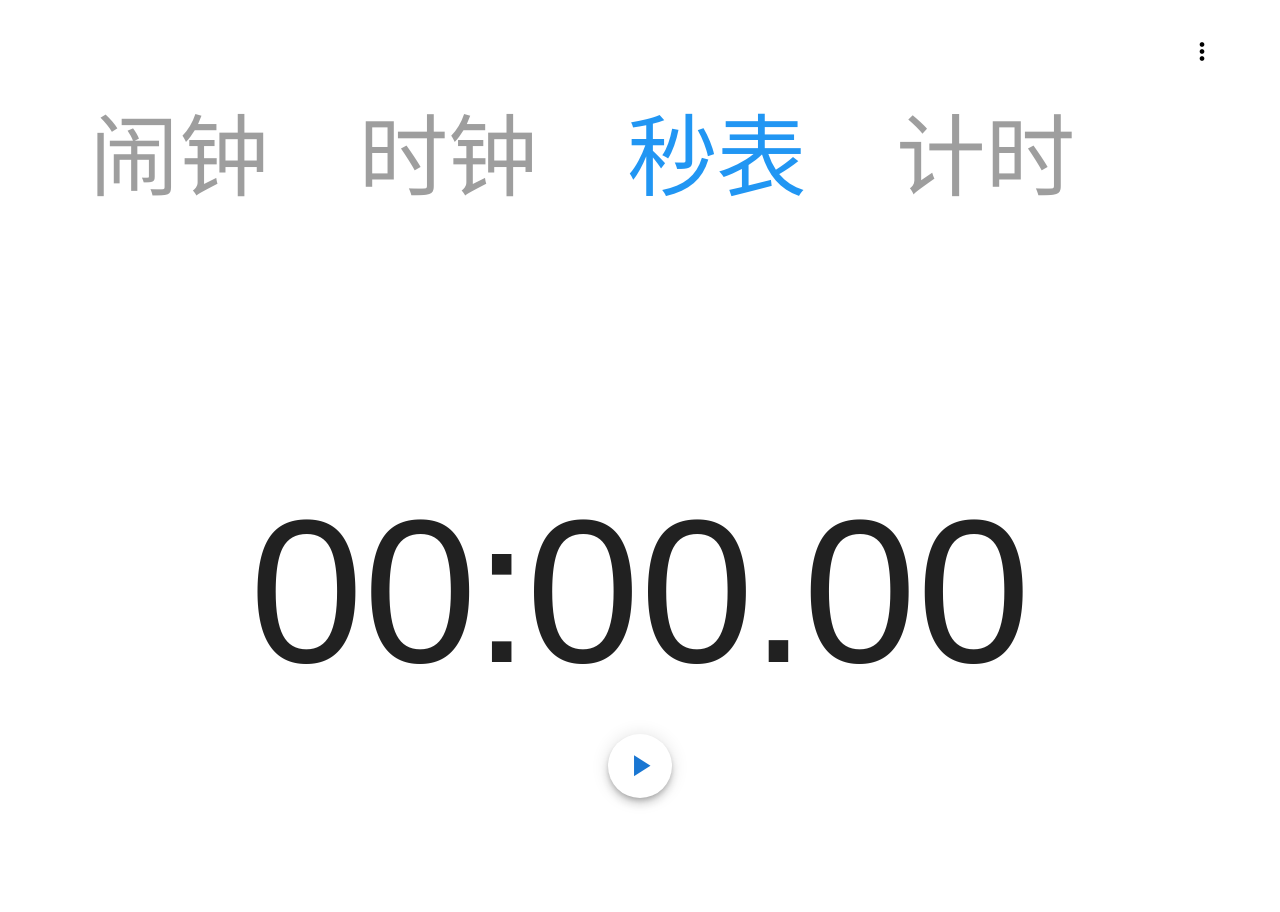
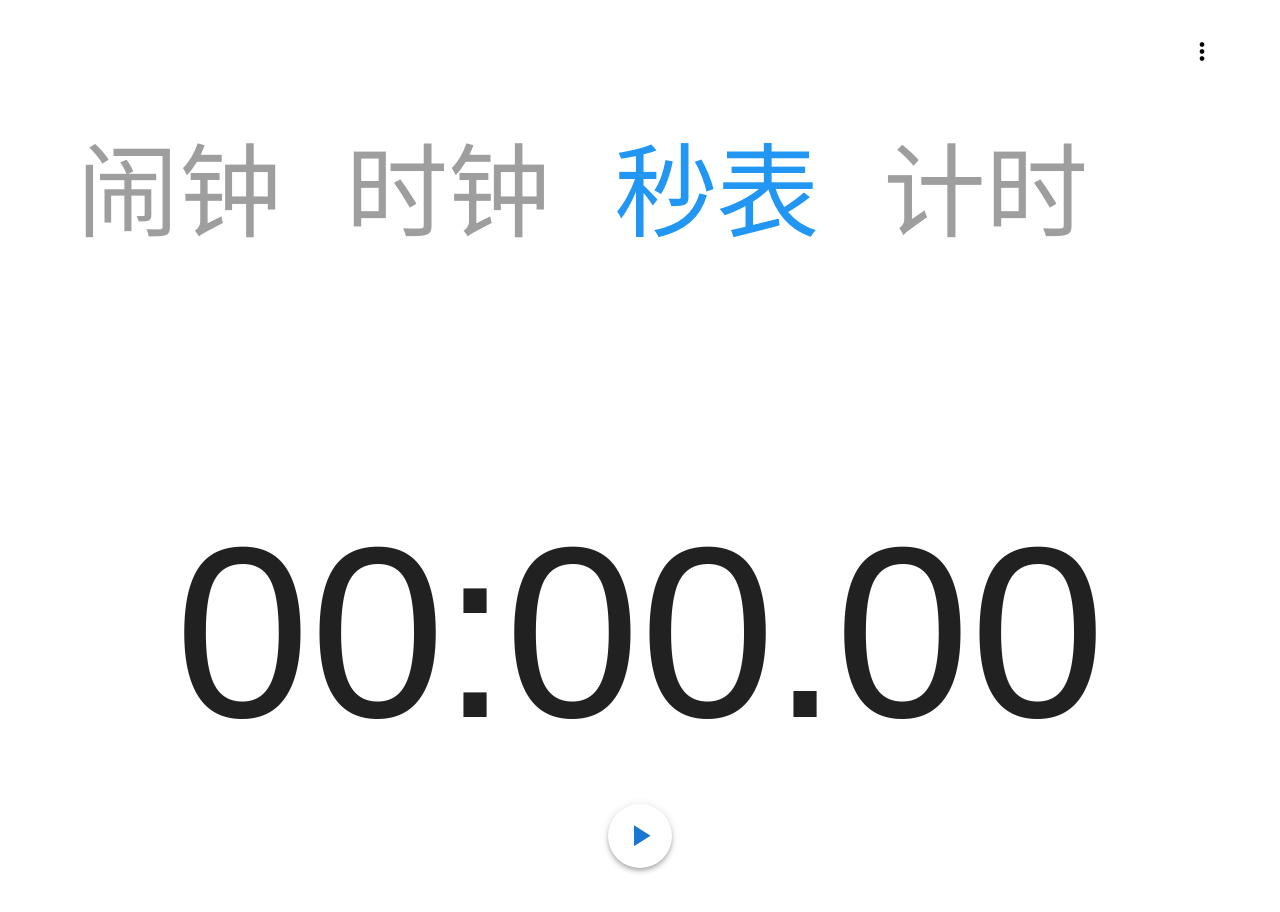
Before and after one commit to Chenrt-ggx/SuperTimer, a Vue app: page / in a window 1280 px wide. Shown: the top 912 px of the page. Built offline with nearby package versions, Linux system fonts and the light colour scheme.

Commit message:
调整样式

```diff
--- a/src/App.vue
+++ b/src/App.vue
@@ -3,7 +3,7 @@
         <div class="text-right dots">
             <v-icon color="black" size="28" @click="dialog = true">mdi-dots-vertical</v-icon>
         </div>
-        <div class="text-left grey--text font-weight-light">
+        <div class="text-left grey--text title-fix">
             <span class="title-font" @click="redirect">闹钟</span>
             <span class="title-font" @click="redirect">时钟</span>
             <span class="title-font" style="color: #2196f3">秒表</span>
@@ -21,24 +21,24 @@
             <v-spacer></v-spacer>
         </v-row>
         <div class="text-center footer-fix">
-            <v-btn color="white" fab large @click="begin" v-if="state === 0">
+            <v-btn color="white" fab large @click="begin" v-if="state === 0" elevation="4">
                 <v-icon color="primary" size="36">mdi-play</v-icon>
             </v-btn>
             <div v-if="state === 1">
-                <v-btn color="white" fab large @click="flag">
+                <v-btn color="white" fab large @click="flag" elevation="4">
                     <v-icon color="primary" size="32">mdi-flag</v-icon>
                 </v-btn>
                 <span class="button-gap"></span>
-                <v-btn color="white" fab large @click="pause">
+                <v-btn color="white" fab large @click="pause" elevation="4">
                     <v-icon color="primary" size="36">mdi-pause</v-icon>
                 </v-btn>
             </div>
             <div v-if="state === 2">
-                <v-btn color="white" fab large @click="stop">
+                <v-btn color="white" fab large @click="stop" elevation="4">
                     <v-icon color="primary" size="36">mdi-stop</v-icon>
                 </v-btn>
                 <span class="button-gap"></span>
-                <v-btn color="white" fab large @click="begin">
+                <v-btn color="white" fab large @click="begin" elevation="4">
                     <v-icon color="primary" size="36">mdi-play</v-icon>
                 </v-btn>
             </div>
@@ -152,21 +152,27 @@ export default {
 .dots {
     margin-top: 3vw;
     margin-right: 5vw;
-    margin-bottom: 2vw;
+    margin-bottom: 4vw;
+}
+
+.title-fix {
+    margin-left: 1vw;
 }
 
 .title-font {
-    font-size: 7vw;
-    margin-left: 7vw;
+    font-size: 8vw;
+    margin-left: 5vw;
+    font-weight: 300;
 }
 
 .time-font {
-    font-size: 16vw;
+    font-size: 19vw;
     font-family: sans-serif;
 }
 
 .time-fix {
-    margin-top: 28vh;
+    margin-top: 24vh;
+    font-weight: 360;
 }
 
 .footer-fix {
```
